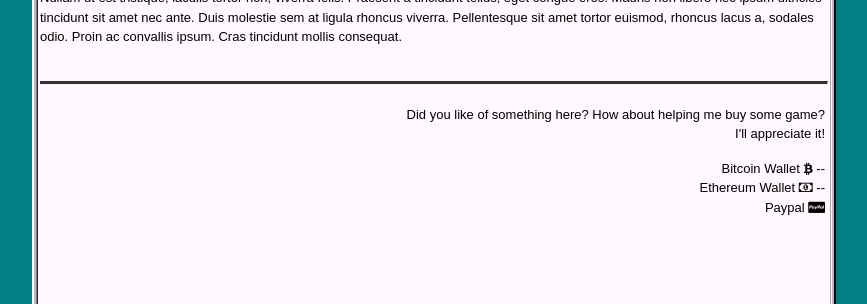
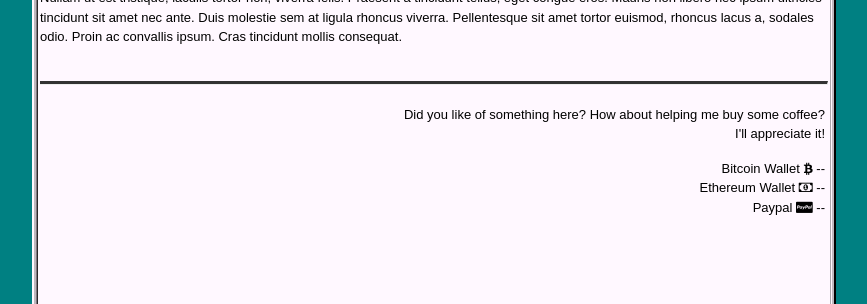
Before and after one commit to kristofraes/kraes, a Jekyll site: the page built from me/index.md, in a window 1280 px wide. Shown: the part 395-699 px from the top of the page, without its empty margins (206-1073 px from the left). Built offline with Jekyll 4.4.1, drawn with Linux system fonts in a browser that asks for light colours.

Commit message:
Update donate.html

```diff
--- a/_includes/donate.html
+++ b/_includes/donate.html
@@ -2,7 +2,7 @@
 <hr>
 <br>
 <div class="donate">
-	<p>Did you like of something here? How about helping me buy some game?<br>
+	<p>Did you like of something here? How about helping me buy some coffee?<br>
 	I'll appreciate it!</p>
-	<p>Bitcoin Wallet <i class="fa fa-btc"></i> --<br>Ethereum Wallet <i class="fa fa-money"></i> --<br>Paypal <i class="fa fa-cc-paypal"></i></p>
+	<p>Bitcoin Wallet <i class="fa fa-btc"></i> --<br>Ethereum Wallet <i class="fa fa-money"></i> --<br>Paypal <i class="fa fa-cc-paypal"></i> --</p>
 </div>
```
